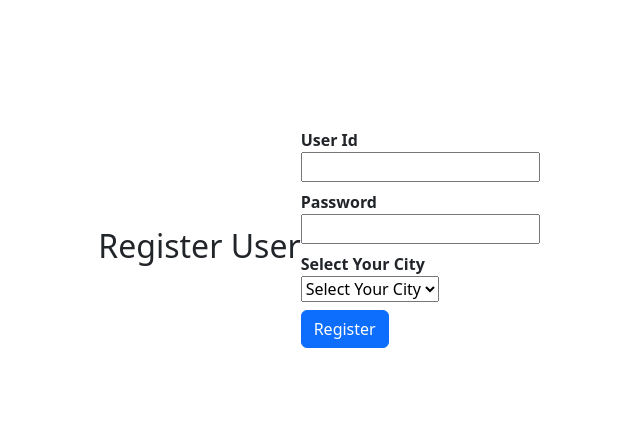
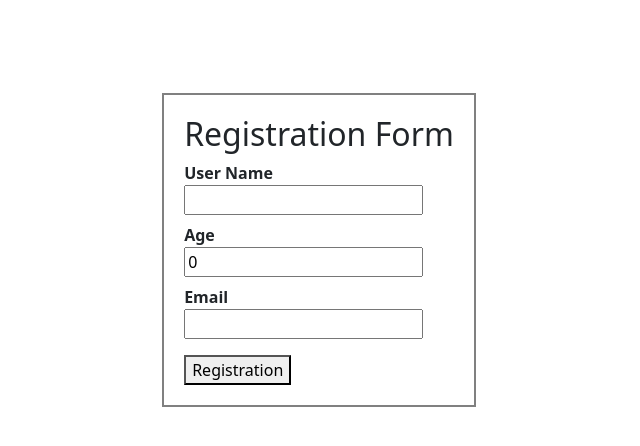
Before and after one commit to avinbodhi/reactjs, a React (Create React App) app: page / in a window 1280 px wide. Shown: the top 446 px of the page, without its empty margins (321-961 px from the left). Built offline with nearby package versions, Linux system fonts and the light colour scheme.

Commit message:
formik + yup practice

```diff
--- a/package.json
+++ b/package.json
@@ -8,10 +8,12 @@
     "@testing-library/user-event": "^13.5.0",
     "bootstrap": "^5.2.3",
     "bootstrap-icons": "^1.10.4",
+    "formik": "^2.2.9",
     "react": "^18.2.0",
     "react-dom": "^18.2.0",
     "react-scripts": "5.0.1",
-    "web-vitals": "^2.1.4"
+    "web-vitals": "^2.1.4",
+    "yup": "^1.1.1"
   },
   "scripts": {
     "start": "react-scripts start",
--- /dev/null
+++ b/src/components/YupValidation.js
@@ -0,0 +1,60 @@
+
+import { useFormik } from "formik";
+import * as yup from 'yup';
+
+export default function YupValidation(){
+
+const formik = useFormik({
+    initialValues: {
+        UserName:'',
+        Email:'',
+        Age:0,
+    },
+    validationSchema:yup.object({
+        UserName : yup.string()
+                        .required("Username Required")
+                        .min(4,'Name too short')
+                        .max(12,'Name too long'),
+        Email: yup.string()
+                .required('Email Required')
+                .email('Invalid Email'),
+        Age : yup.number('Input values must be number')
+                .required('Age is required')
+
+
+    }),
+    onSubmit:values=>{
+        alert(JSON.stringify(values))
+    }
+})
+
+
+
+    return (
+        <div className="container-fluid">
+            <form onSubmit={formik.handleSubmit}>
+                <h2>Registration Form</h2>
+                <dl>
+                    <dt>User Name</dt>
+                    <dd><input name="UserName" {...formik.getFieldProps("UserName")}  type="text" /></dd>
+                    <dd className="text-danger">{formik.errors.UserName}</dd>
+
+                    <dt>Age</dt>
+                    <dd><input name="Age" {...formik.getFieldProps("Age")} type="text" /></dd>
+                    <dd className="text-danger">{formik.errors.Age}</dd>
+
+                    <dt>Email</dt>
+                    <dd><input name="Email" {...formik.getFieldProps("Email")} type="text" /></dd>
+                    <dd className="text-danger">{formik.errors.Email}</dd>
+{/*
+                    <dt>Mobile</dt>
+                    <dd><input name="Mobile"  {...formik.getFieldProps("Mobile")} type="text" /></dd>
+                    <dd className="text-danger">{formik.errors.Mobile}</dd> */}
+
+
+                </dl>
+                <button>Registration</button>
+            </form>
+        </div>
+    )
+}
--- a/src/index.js
+++ b/src/index.js
@@ -12,12 +12,16 @@ import EventBindigComponebt from './components/EventBindingComponent';
 import TwoWayBinding from './components/TwoWayBindingComponent';
 import ShoppingClassDemo from './components/ShoppingClassDemo';
 import FormComponent from './components/FormComponent';
+import FormikValidation from './components/FormikValidation';
+import YupValidation from './components/YupValidation';
 
 const root = ReactDOM.createRoot(document.getElementById('root'));
 root.render(
   <React.StrictMode>
     {/* <ShoppingComponent /> */}
-    <FormComponent/>
+    {/* <FormComponent/> */}
+    {/* {<FormikValidation/>} */}
+        {<YupValidation/>}
 
     {/* <TwoWayBinding /> */}
   </React.StrictMode>
```
Also changed, not shown: 1 other file (tests, documents, lock files or other folders).
